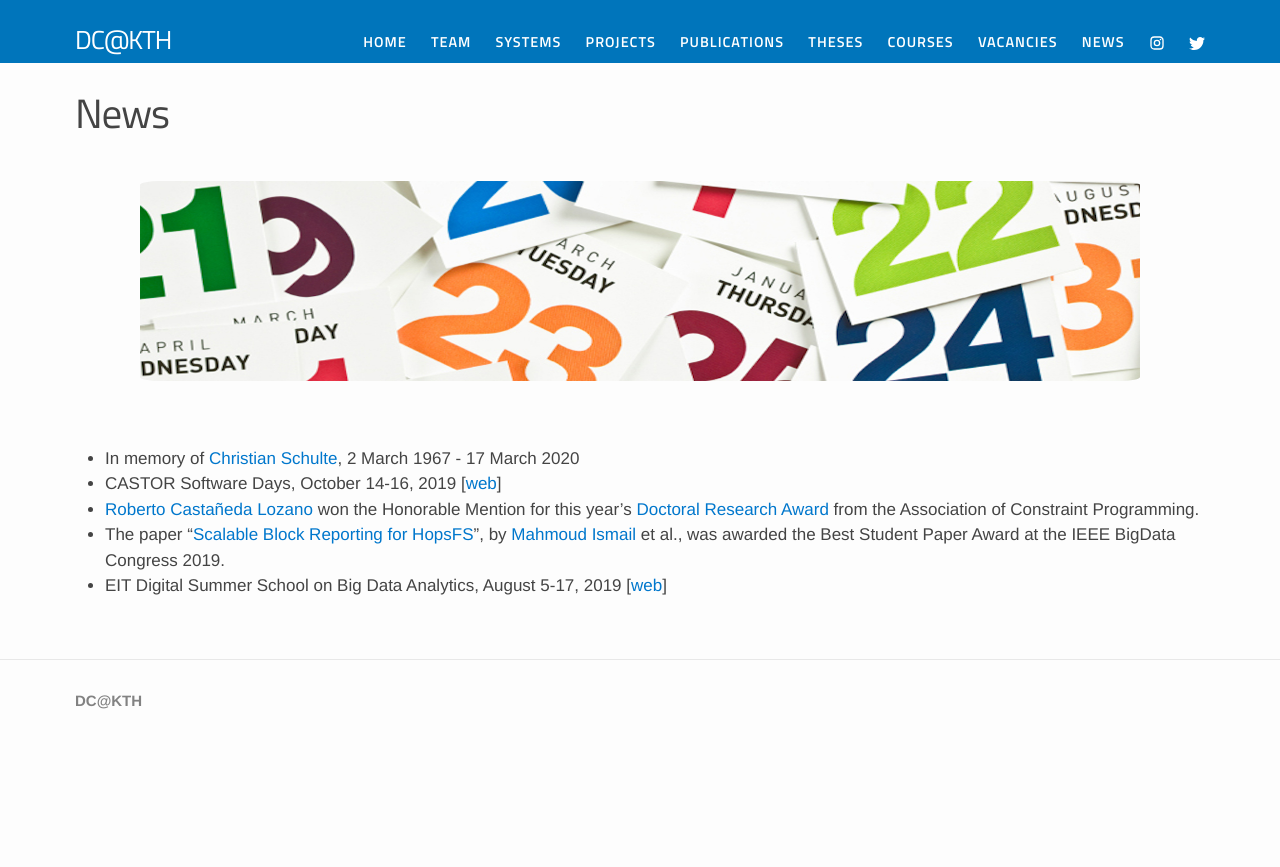
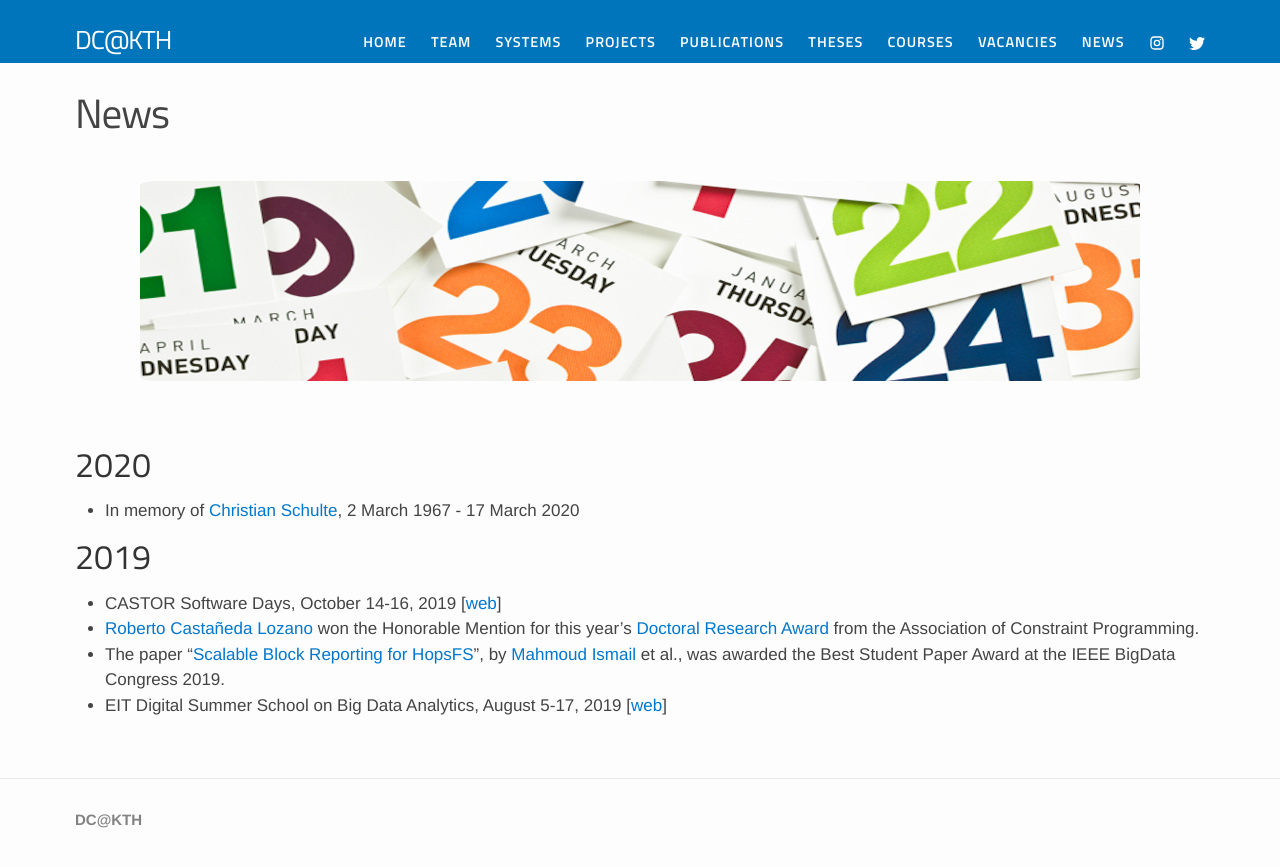
Before and after one commit to dcatkth/dcatkth.github.io, a Jekyll site: the page built from news.md, in a window 1280 px wide. Shown: the top 867 px of the page. Built offline with Jekyll 4.4.1, drawn with Linux system fonts in a browser that asks for light colours.

Commit message:
christian

```diff
--- a/news.md
+++ b/news.md
@@ -7,7 +7,10 @@ permalink: /news/
 <center><img src="/images/news.jpg" width="1000" height="200" align="center"></center>
 
 <br>
+## 2020
 * In memory of [Christian Schulte](https://intra.kth.se/en/eecs/aktuellt-pa-eecs/nyheter/in-memory-of-christian-schulte-1.969552), 2 March 1967 - 17 March 2020
+
+## 2019
 * CASTOR Software Days, October 14-16, 2019 [[web](https://castor-software-days-2019.github.io/)]
 * [Roberto Castañeda Lozano](https://www.linkedin.com/in/robcasloz/) won the Honorable Mention for this year's [Doctoral Research Award](https://www.a4cp.org/awards/doctoral-research-award) from the Association of Constraint Programming.
 * The paper "[Scalable Block Reporting for HopsFS](/papers/BIG_REG_55.pdf)", by [Mahmoud Ismail](https://www.kth.se/profile/maism) et al., was awarded the Best Student Paper Award at the IEEE BigData Congress 2019.
```
